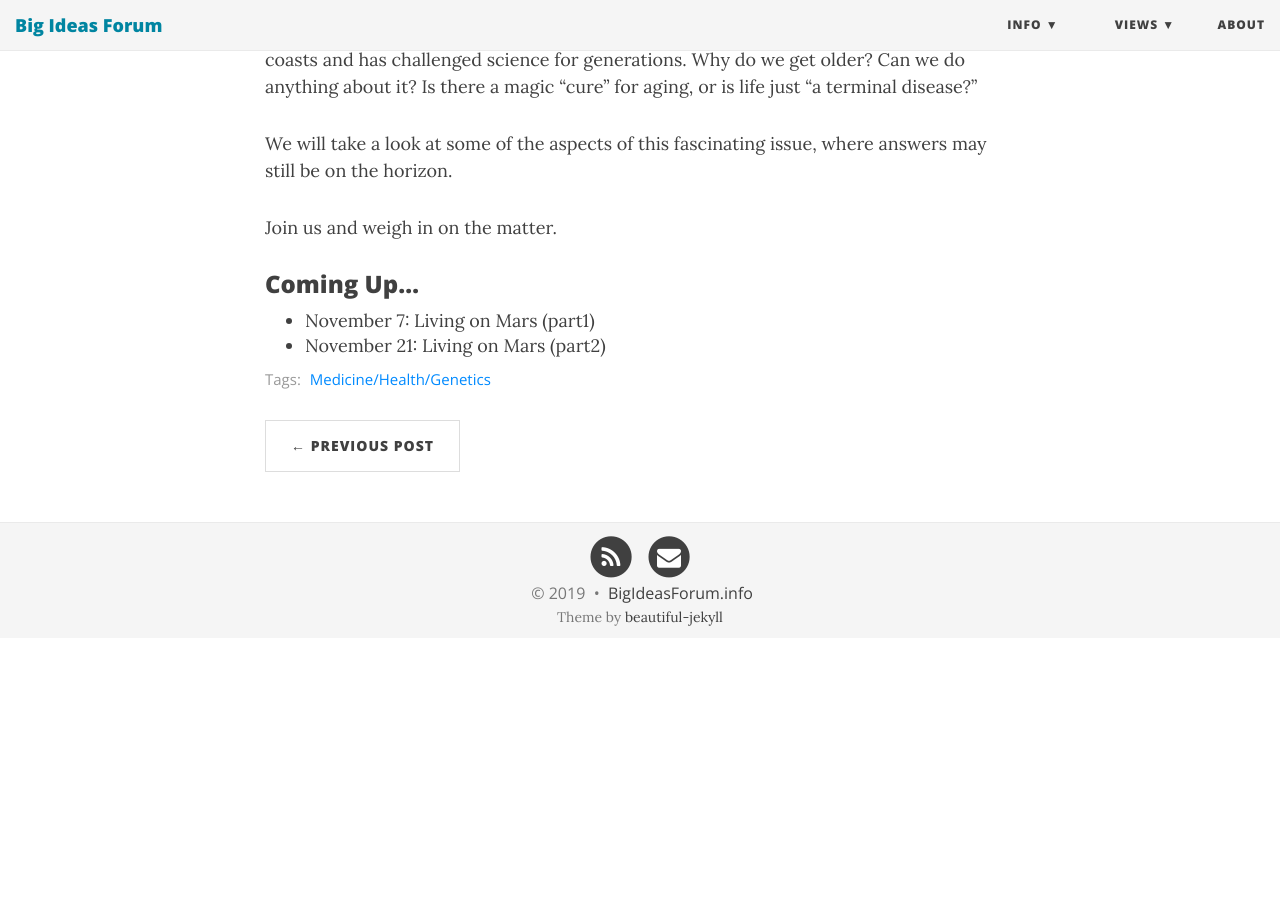
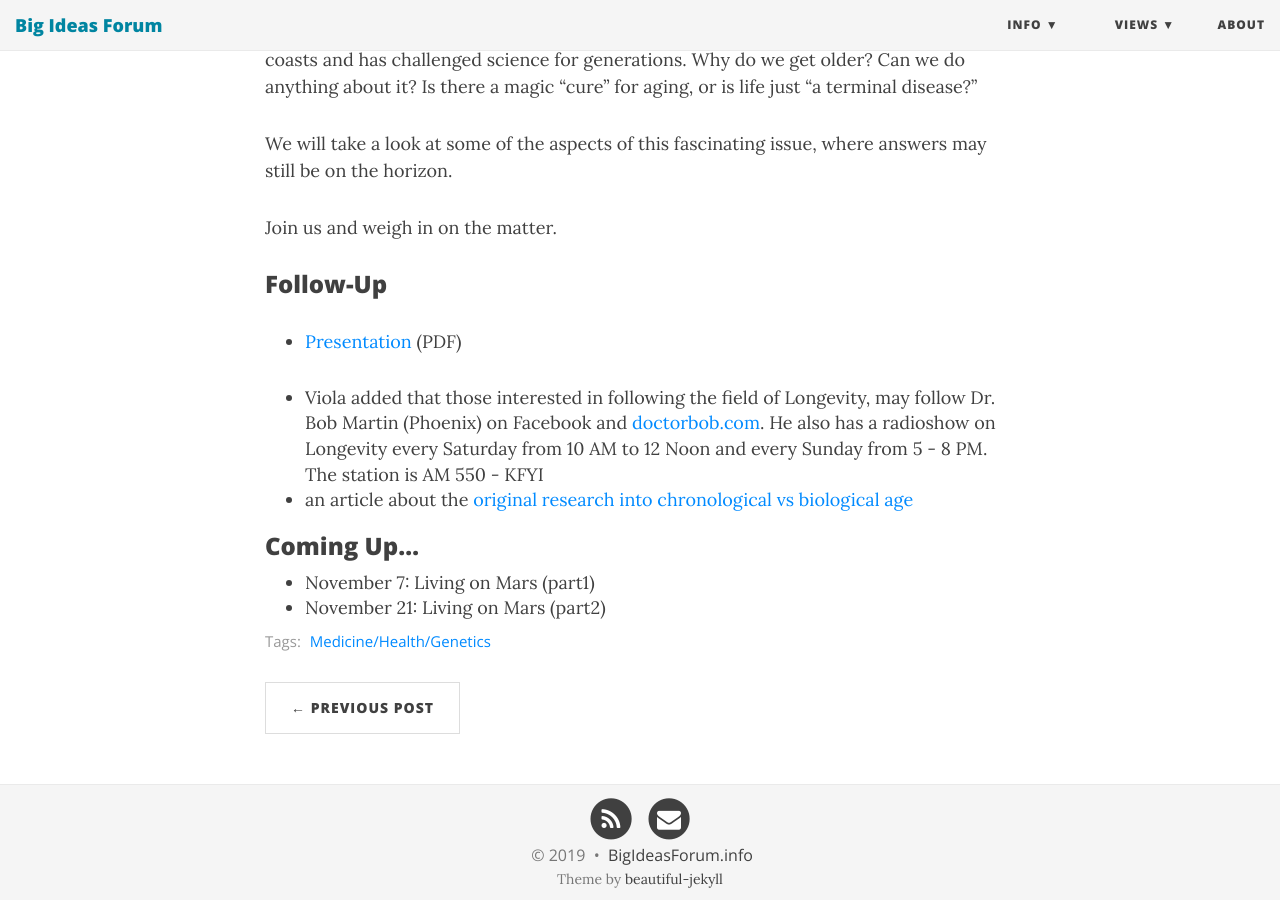
Before and after one commit to BigIdeasForum/bigideasforum.github.io, a Jekyll site: the page built from _posts/2019/2019-10-22-longevity.md, in a window 1280 px wide and 900 px high, scrolled down 575 px. Built offline with Jekyll 4.4.1, drawn with Linux system fonts in a browser that asks for light colours; nearby versions of some CDN libraries; before the commit the page ends 1213 px from its top, so only the background shows below that.

Commit message:
add presentation from last event

```diff
--- a/_posts/2019/2019-10-22-longevity.md
+++ b/_posts/2019/2019-10-22-longevity.md
@@ -13,6 +13,14 @@ We will take a look at some of the aspects of this fascinating issue, where answ
 
 Join us and weigh in on the matter.
 
+### Follow-Up
+
+* [Presentation](/assets/present/2019/longevity.pdf) (PDF)
+
+* Viola added that those interested in following the field of Longevity, may follow Dr. Bob Martin (Phoenix) on Facebook and  [doctorbob.com](http://doctorbob.com).  He also has a radioshow on Longevity every Saturday from 10 AM to 12 Noon and every Sunday from 5 - 8 PM. The station is AM 550 -  KFYI
+* an article about the [original research into chronological vs biological age](
+https://getpocket.com/explore/item/how-to-reverse-aging-and-become-whoever-you-want-to-be)
+
 ### Coming Up...
 
 * November 7: Living on Mars (part1)
```
Also changed, not shown: 1 other file.
